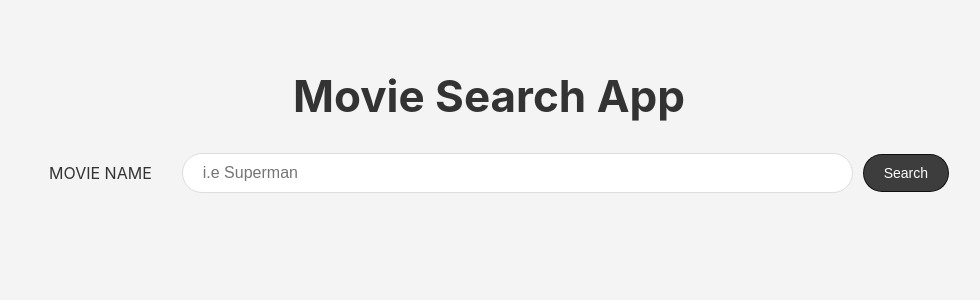
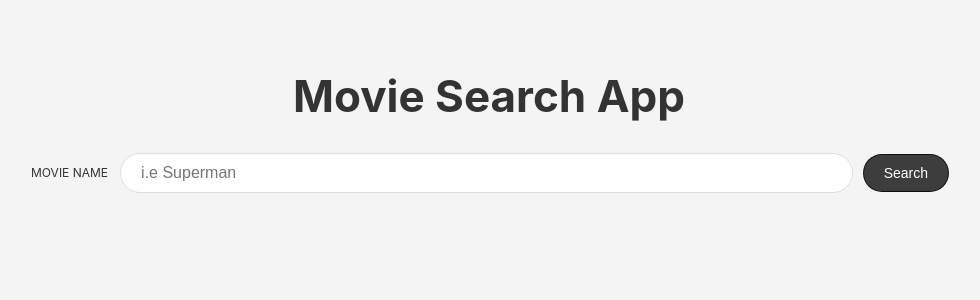
Before and after one commit to shafali03/movies-search, a React (Create React App) app: page / in a window 1280 px wide. Shown: the top 300 px of the page, without its empty margins (151-1131 px from the left). Built offline with nearby package versions, Linux system fonts and the light colour scheme.

Commit message:
styles Added styles for movie cards

```diff
--- a/src/App.css
+++ b/src/App.css
@@ -17,6 +17,10 @@ p {
   font-size: 1.6rem;
 }
 
+small {
+  font-size: 1.2rem;
+}
+
 .container {
   margin: 0 auto;
   max-width: 1000px;
@@ -34,8 +38,8 @@ p {
 }
 
 .label {
-  font-size: 1.6rem;
-  padding: 0.5rem 2rem;
+  font-size: 1.2rem;
+  padding: 0.2rem;
   text-transform: uppercase;
 }
 
@@ -72,6 +76,29 @@ p {
   }
 
   .input {
-    margin-bottom: 0;
+    margin-bottom: 0rem;
   }
 }
+
+.card-list {
+  margin-top: 4rem
+}
+
+.card {
+  padding: 6rem 4rem;
+  border-radius: 10px;
+  box-shadow: 1px 1px 5px rgba(0,0,0, 0.25);
+  margin-bottom: 2rem;
+  background-color: #fff;
+}
+
+
+.card--title {
+  margin-bottom: 0.5rem;
+  font-size: 3.2rem;
+}
+
+.card--image {
+  margin: 0 auto;
+  display: block;
+}
--- a/src/components/SearchMovie.js
+++ b/src/components/SearchMovie.js
@@ -13,7 +13,7 @@ function SearchMovie() {
     e.preventDefault()
 
 
-    const url = 'https://api.themoviedb.org/3/search/movie'
+    const url = `https://api.themoviedb.org/3/search/movie?api_key=`
 
 
 
```
